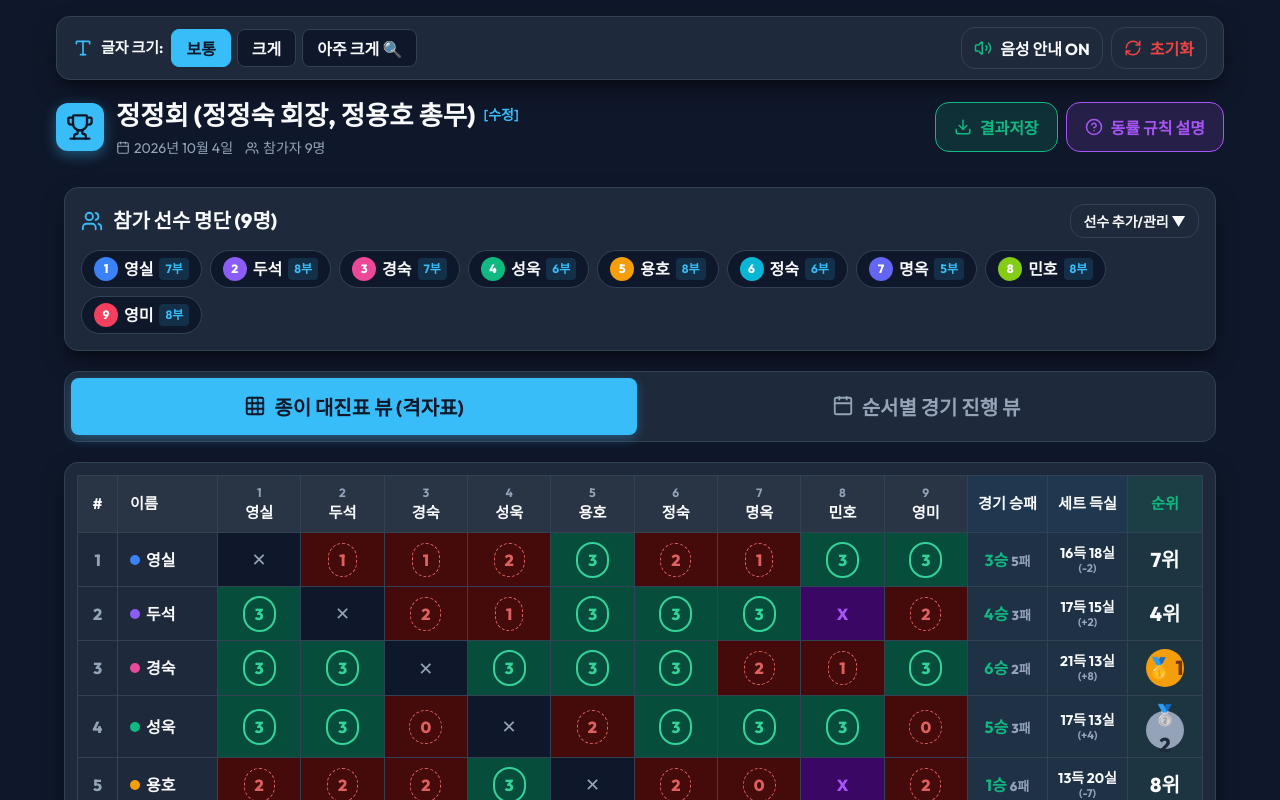
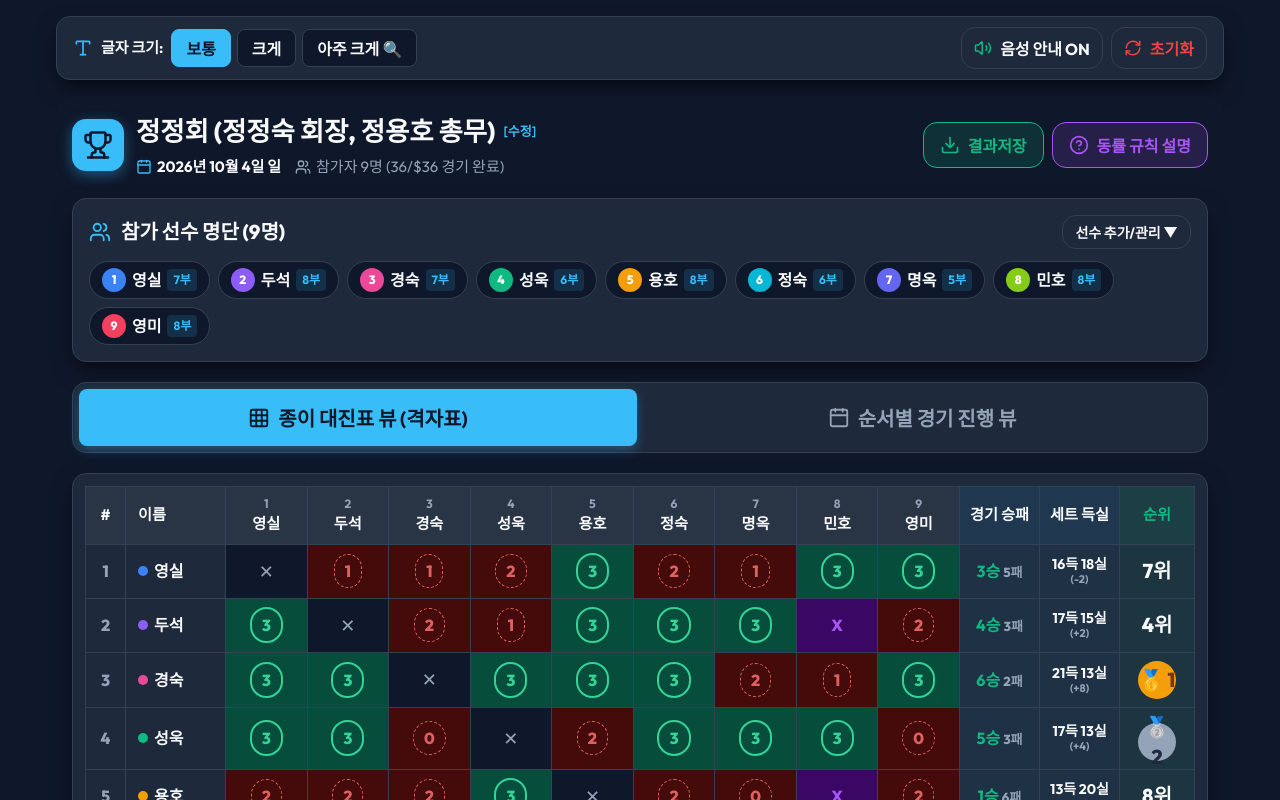
Before and after one commit to swmin/pingpong-club, a React (Vite) app: page / in a window 1280 px wide. Shown: the top 800 px of the page. Built offline with nearby package versions, Linux system fonts and the light colour scheme; a web font is replaced by a local one.

Commit message:
feat: include moim name and date at top of exported PNG image

```diff
--- a/src/App.jsx
+++ b/src/App.jsx
@@ -106,7 +106,9 @@ export default function App() {
         onResetLeague={handleResetLeague}
       />
 
-      {/* Main Header */}
+      {/* Export Target Container (Captured when clicking 결과저장) */}
+      <div id="export-area" style={{ padding: '16px', borderRadius: '16px', backgroundColor: 'var(--bg-main)' }}>
+        {/* 맨 위: 모임 이름 & 모임 날짜 헤더 */}
         <Header
           leagueTitle={leagueTitle}
           setLeagueTitle={setLeagueTitle}
@@ -116,8 +118,6 @@ export default function App() {
           onOpenHelp={() => setIsTieBreakerOpen(true)}
         />
 
-      {/* Export Printable Target Area: 1) 참가선수명단, 2) 종이 대진표 (격자표), 3) 실시간 대회 순위표 */}
-      <div id="export-area" style={{ padding: '8px', borderRadius: '12px', backgroundColor: 'var(--bg-main)' }}>
         {/* 1) 참가 선수 명단 */}
         <PlayerManager
           players={players}
@@ -126,7 +126,7 @@ export default function App() {
         />
 
         {/* View Tabs */}
-        <div className="view-tabs">
+        <div className="view-tabs" data-html2canvas-ignore="true">
           <button
             className={`tab-btn ${activeTab === 'grid' ? 'active' : ''}`}
             onClick={() => setActiveTab('grid')}
--- a/src/components/Header.jsx
+++ b/src/components/Header.jsx
@@ -6,7 +6,7 @@ import confetti from 'canvas-confetti';
 export default function Header({ leagueTitle, setLeagueTitle, playersCount, completedMatchesCount, totalMatchesCount, onOpenHelp }) {
   const [isEditingTitle, setIsEditingTitle] = useState(false);
 
-  // Export 1) Player List, 2) Matrix Grid, 3) Leaderboard as single PNG Image
+  // Export Header (Title, Date), Player List, Matrix Grid, Leaderboard as PNG Image
   const handleSavePNG = async () => {
     const element = document.getElementById('export-area');
     if (!element) return;
@@ -42,12 +42,12 @@ export default function Header({ leagueTitle, setLeagueTitle, playersCount, comp
   return (
     <header style={{ marginBottom: '20px' }}>
       <div style={{ display: 'flex', alignItems: 'center', justifyContent: 'space-between', gap: '16px', flexWrap: 'wrap' }}>
-        {/* Title Area */}
+        {/* Title & Date Area */}
         <div style={{ display: 'flex', alignItems: 'center', gap: '12px' }}>
           <div style={{
-            width: '48px',
-            height: '48px',
-            borderRadius: '12px',
+            width: '52px',
+            height: '52px',
+            borderRadius: '14px',
             backgroundColor: 'var(--accent-primary)',
             color: '#0f172a',
             display: 'flex',
@@ -55,7 +55,7 @@ export default function Header({ leagueTitle, setLeagueTitle, playersCount, comp
             justifyContent: 'center',
             boxShadow: '0 4px 14px rgba(56, 189, 248, 0.4)'
           }}>
-            <Trophy size={28} />
+            <Trophy size={30} />
           </div>
 
           <div>
@@ -88,41 +88,42 @@ export default function Header({ leagueTitle, setLeagueTitle, playersCount, comp
                   alignItems: 'center',
                   gap: '8px'
                 }}
-                title="클릭하여 대회 제목 수정"
+                title="클릭하여 모임 이름 수정"
               >
                 {leagueTitle}
-                <span style={{ fontSize: '14px', color: 'var(--accent-primary)', fontWeight: '600' }}>[수정]</span>
+                <span data-html2canvas-ignore="true" style={{ fontSize: '13px', color: 'var(--accent-primary)', fontWeight: '600' }}>[수정]</span>
               </h1>
             )}
 
-            <div style={{ display: 'flex', alignItems: 'center', gap: '12px', color: 'var(--text-muted)', fontSize: '14px', marginTop: '2px' }}>
-              <span style={{ display: 'flex', alignItems: 'center', gap: '4px' }}>
-                <Calendar size={14} /> {new Date().toLocaleDateString('ko-KR', { year: 'numeric', month: 'long', day: 'numeric' })}
+            {/* Date and Participant info */}
+            <div style={{ display: 'flex', alignItems: 'center', gap: '14px', color: 'var(--text-muted)', fontSize: '15px', marginTop: '4px' }}>
+              <span style={{ display: 'flex', alignItems: 'center', gap: '5px', fontWeight: '700', color: 'var(--text-main)' }}>
+                <Calendar size={16} color="var(--accent-primary)" /> {new Date().toLocaleDateString('ko-KR', { year: 'numeric', month: 'long', day: 'numeric', weekday: 'short' })}
               </span>
-              <span style={{ display: 'flex', alignItems: 'center', gap: '4px' }}>
-                <Users size={14} /> 참가자 {playersCount}명
+              <span style={{ display: 'flex', alignItems: 'center', gap: '5px' }}>
+                <Users size={16} /> 참가자 {playersCount}명 ({completedMatchesCount}/${totalMatchesCount} 경기 완료)
               </span>
             </div>
           </div>
         </div>
 
-        {/* Action Buttons */}
-        <div style={{ display: 'flex', alignItems: 'center', gap: '8px' }}>
+        {/* Action Buttons (ignored during html2canvas capture) */}
+        <div data-html2canvas-ignore="true" style={{ display: 'flex', alignItems: 'center', gap: '8px' }}>
           <button
             className="btn-secondary"
             onClick={handleSavePNG}
-            title="선수명단 + 종이 대진표 + 실시간 순위표를 PNG 이미지로 저장"
-            style={{ backgroundColor: 'rgba(16, 185, 129, 0.15)', color: 'var(--accent-success)', borderColor: 'var(--accent-success)' }}
+            title="모임이름 + 날짜 + 선수명단 + 종이대진표 + 순위표를 PNG 이미지로 저장"
+            style={{ backgroundColor: 'rgba(16, 185, 129, 0.15)', color: 'var(--accent-success)', borderColor: 'var(--accent-success)', padding: '10px 16px', fontWeight: '800' }}
           >
-            <Download size={18} />
+            <Download size={20} />
             <span>결과저장</span>
           </button>
           <button
             className="btn-secondary"
             onClick={onOpenHelp}
-            style={{ backgroundColor: 'rgba(168, 85, 247, 0.15)', color: 'var(--accent-purple)', borderColor: 'var(--accent-purple)' }}
+            style={{ backgroundColor: 'rgba(168, 85, 247, 0.15)', color: 'var(--accent-purple)', borderColor: 'var(--accent-purple)', padding: '10px 16px' }}
           >
-            <HelpCircle size={18} />
+            <HelpCircle size={20} />
             <span>동률 규칙 설명</span>
           </button>
         </div>
```
Also changed, not shown: pingpong-club-scoreboard.html (+1 -1 lines). Lines whose indentation alone changed are shown as unchanged.
